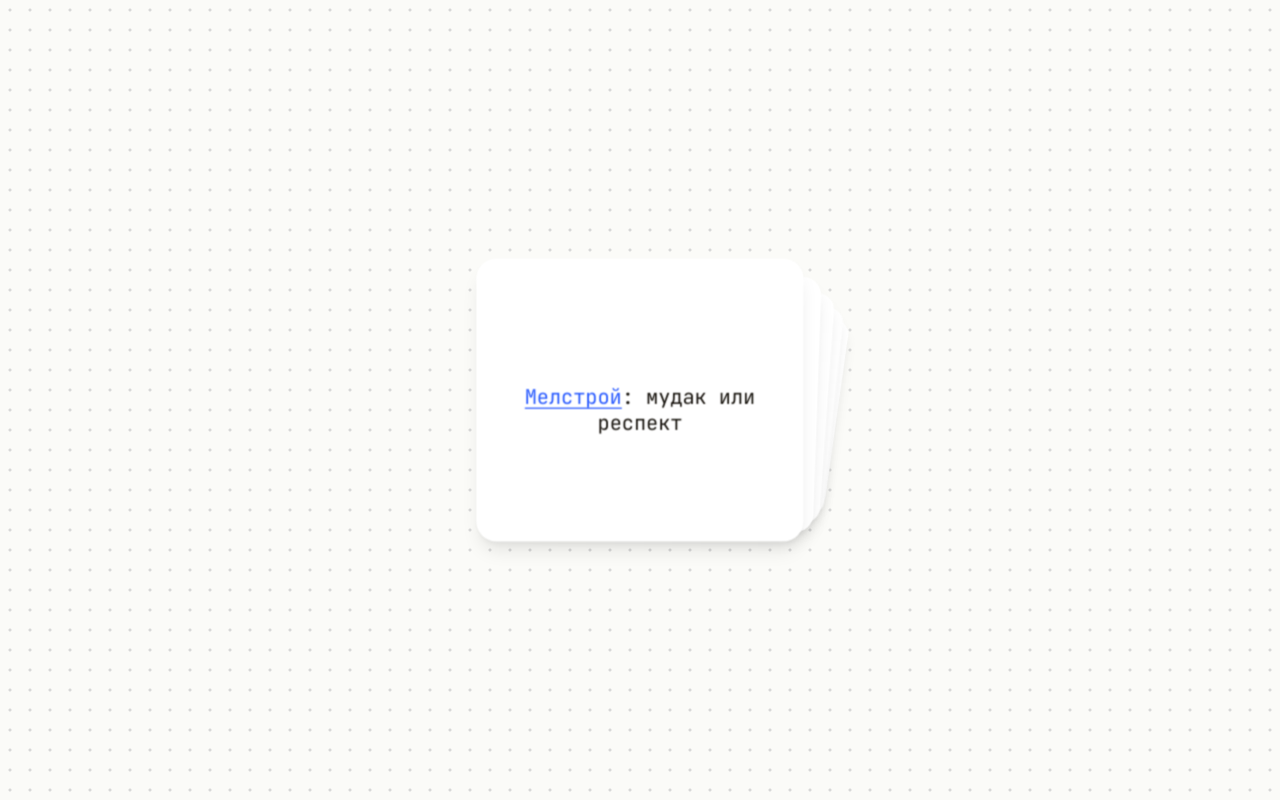
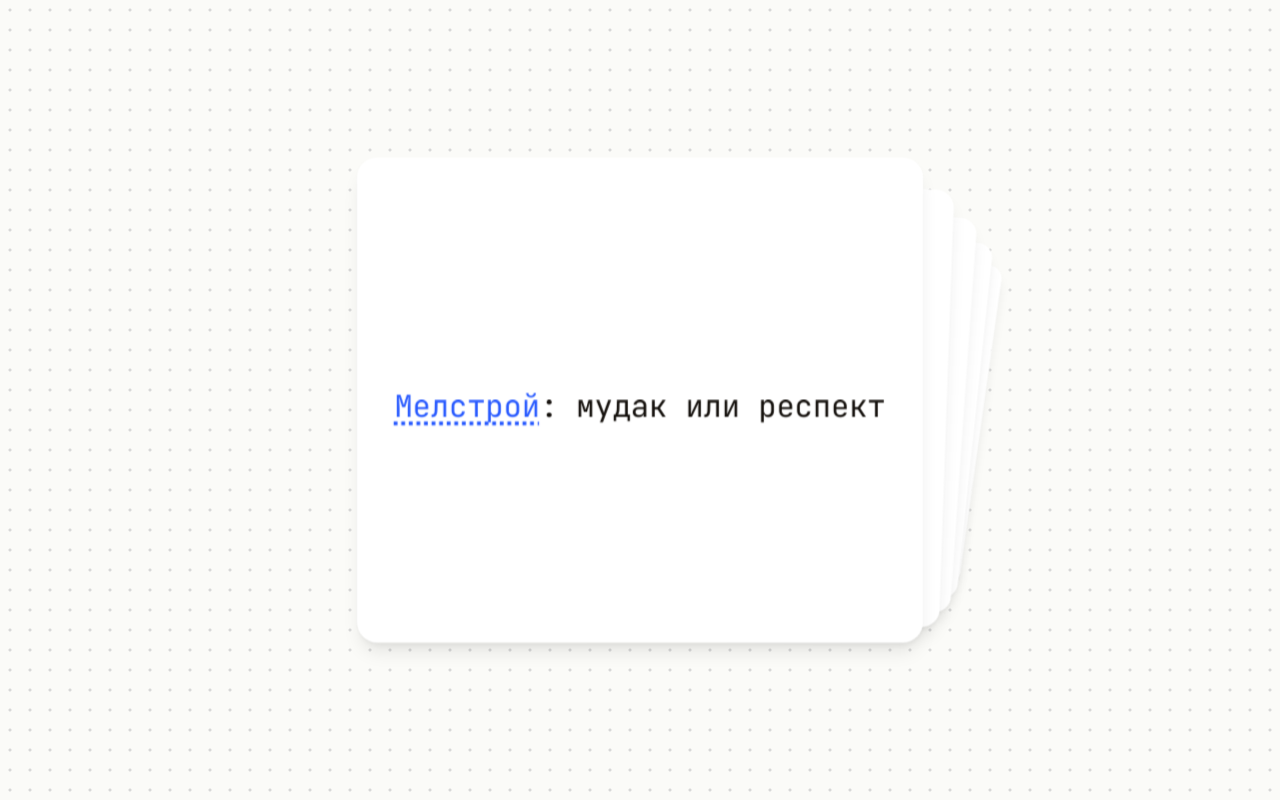
Before and after one commit to kutawhat/Swipe-Game, a plain HTML site: page index.html in a window 1280 px wide. Drawn offline with Linux system fonts and the light colour scheme.

Commit message:
update variables

```diff
--- a/index.html
+++ b/index.html
@@ -16,9 +16,24 @@
     <main>
       <div id="parent">
         <div id="scrollable-container">
-          <a class="scrollable-card"></a>
-          <a class="scrollable-card"></a>
-          <a class="scrollable-card"></a>
+          <!-- Лебедев -->
+          <a
+            class="scrollable-card"
+            href="https://ru.wikipedia.org/wiki/%D0%9B%D0%B5%D0%B1%D0%B5%D0%B4%D0%B5%D0%B2,_%D0%90%D1%80%D1%82%D0%B5%D0%BC%D0%B8%D0%B9_%D0%90%D0%BD%D0%B4%D1%80%D0%B5%D0%B5%D0%B2%D0%B8%D1%87"
+            target="_blank"
+          ></a>
+          <!-- Мелстрой -->
+          <a
+            class="scrollable-card"
+            href="https://cyclowiki.org/wiki/%D0%90%D0%BD%D0%B4%D1%80%D0%B5%D0%B9_%D0%90%D0%BB%D0%B5%D0%BA%D1%81%D0%B0%D0%BD%D0%B4%D1%80%D0%BE%D0%B2%D0%B8%D1%87_%D0%91%D1%83%D1%80%D0%B8%D0%BC"
+            target="_blank"
+          ></a>
+          <!-- Маркарян -->
+          <a
+            class="scrollable-card"
+            href="https://ru.wikipedia.org/wiki/%D0%9C%D0%B0%D1%80%D0%BA%D0%B0%D1%80%D1%8F%D0%BD,_%D0%90%D1%80%D1%81%D0%B5%D0%BD_%D0%90%D1%88%D0%BE%D1%82%D0%BE%D0%B2%D0%B8%D1%87"
+            target="_blank"
+          ></a>
           <a class="scrollable-card"></a>
           <a class="scrollable-card"></a>
           <a class="scrollable-card"></a>
@@ -28,13 +43,7 @@
             <div class="visible-card-content">
               <!-- <span class="plus-icon">+</span> -->
               <div class="text-content">
-                <a
-                  href="https://ru.wikipedia.org/wiki/%D0%9B%D0%B5%D0%B1%D0%B5%D0%B4%D0%B5%D0%B2,_%D0%90%D1%80%D1%82%D0%B5%D0%BC%D0%B8%D0%B9_%D0%90%D0%BD%D0%B4%D1%80%D0%B5%D0%B5%D0%B2%D0%B8%D1%87"
-                  class="person-link"
-                  target="_blank"
-                >
-                  Лебедев</a
-                >: мудак или респект
+                <a class="person-link"> Лебедев</a>: мудак или респект
               </div>
             </div>
           </div>
@@ -42,13 +51,7 @@
             <div class="visible-card-content">
               <!-- <span class="plus-icon">+</span> -->
               <div class="text-content">
-                <a
-                  href="https://cyclowiki.org/wiki/%D0%90%D0%BD%D0%B4%D1%80%D0%B5%D0%B9_%D0%90%D0%BB%D0%B5%D0%BA%D1%81%D0%B0%D0%BD%D0%B4%D1%80%D0%BE%D0%B2%D0%B8%D1%87_%D0%91%D1%83%D1%80%D0%B8%D0%BC"
-                  class="person-link"
-                  target="_blank"
-                >
-                  Мелстрой</a
-                >: мудак или респект
+                <a class="person-link"> Мелстрой</a>: мудак или респект
               </div>
             </div>
           </div>
@@ -56,13 +59,7 @@
             <div class="visible-card-content">
               <!-- <span class="plus-icon">+</span> -->
               <div class="text-content">
-                <a
-                  href="https://ru.wikipedia.org/wiki/%D0%9C%D0%B0%D1%80%D0%BA%D0%B0%D1%80%D1%8F%D0%BD,_%D0%90%D1%80%D1%81%D0%B5%D0%BD_%D0%90%D1%88%D0%BE%D1%82%D0%BE%D0%B2%D0%B8%D1%87"
-                  class="person-link"
-                  target="_blank"
-                >
-                  Маркарян</a
-                >: мудак или респект
+                <a class="person-link"> Маркарян</a>: мудак или респект
               </div>
             </div>
           </div>
--- a/style.css
+++ b/style.css
@@ -1,11 +1,24 @@
 :root {
+  /*! Color Palette */
   --color-link: #285aff;
+  --color-text-primary: #15110d;
+  --color-text-secondary: #d8d8d8;
+  --color-bg-main: #fbfbf8;
+  --color-bg-card: #ffffff;
+
+  /*! Size */
+  --size-card-width: 28rem;
+  --size-card-height: 24rem;
 }
 
 body {
   margin: 0;
-  background-color: rgb(251, 251, 248);
-  background-image: radial-gradient(circle, #d8d8d8 1px, rgba(0, 0, 0, 0) 2px);
+  background-color: var(--color-bg-main);
+  background-image: radial-gradient(
+    circle,
+    var(--color-text-secondary) 1px,
+    rgba(0, 0, 0, 0) 2px
+  );
   background-size: 20px 20px;
   background-repeat: repeat;
   font-family: "JetBrains Mono", monospace;
@@ -18,7 +31,6 @@
   justify-content: center;
   align-items: center;
   min-height: 100svh;
-  min-width: 100svw;
 }
 
 #parent {
@@ -31,6 +43,7 @@
   display: flex;
   overflow-x: scroll;
   height: 100%;
+  width: 100%;
   scroll-snap-type: x mandatory;
 }
 
@@ -60,6 +73,7 @@
   left: 0;
   width: 100%;
   height: 100%;
+  pointer-events: none;
 }
 
 .visible-card {
@@ -69,7 +83,7 @@
   left: 50%;
   justify-content: center;
   align-items: center;
-  width: 54%;
+  pointer-events: none;
   height: calc(100% - 2.5rem);
   transform-style: preserve-3d;
 }
@@ -80,20 +94,19 @@
   align-items: center;
   justify-content: center;
   border-radius: 1rem;
-  width: 100%;
-  height: 14rem;
-  padding: 1.5rem 0.5rem 0.5rem;
-  background-color: #ffffff;
+  width: var(--size-card-width);
+  height: var(--size-card-height);
+  padding: 2rem 1.5rem 1.5rem;
+  background-color: var(--color-bg-card);
   background-position: center;
   background-size: cover;
   box-shadow: 0 10px 15px -3px rgba(0, 0, 0, 0.1),
     0 4px 6px -2px rgba(0, 0, 0, 0.05);
-  color: rgb(25, 21, 15);
+  color: var(--color-text-primary);
   text-align: center;
-  font-size: 16px;
+  font-size: 1.5rem;
   overflow: hidden;
   position: relative;
-  pointer-events: auto;
 }
 
 .text-content {
@@ -104,14 +117,13 @@
 
 .person-link {
   color: inherit;
-  text-decoration: underline;
-  text-underline-offset: 0.2em;
-  text-decoration-thickness: 1px;
+  text-decoration-line: underline;
+  text-decoration-style: dotted;
+  text-decoration-skip-ink: none;
+  text-decoration-thickness: 0.2rem;
+  text-underline-offset: auto;
+  text-underline-position: from-font;
   color: var(--color-link);
-  text-decoration-color: var(--color-link);
-  transition: text-decoration-color 0.2s ease;
-  pointer-events: auto;
-  cursor: pointer;
 }
 
 .plus-icon {
@@ -120,6 +132,6 @@
   right: 20px;
   font-size: 2rem;
   font-weight: 100;
-  color: #d1d1d1;
+  color: var(--color-text-secondary);
   user-select: none;
 }
```
